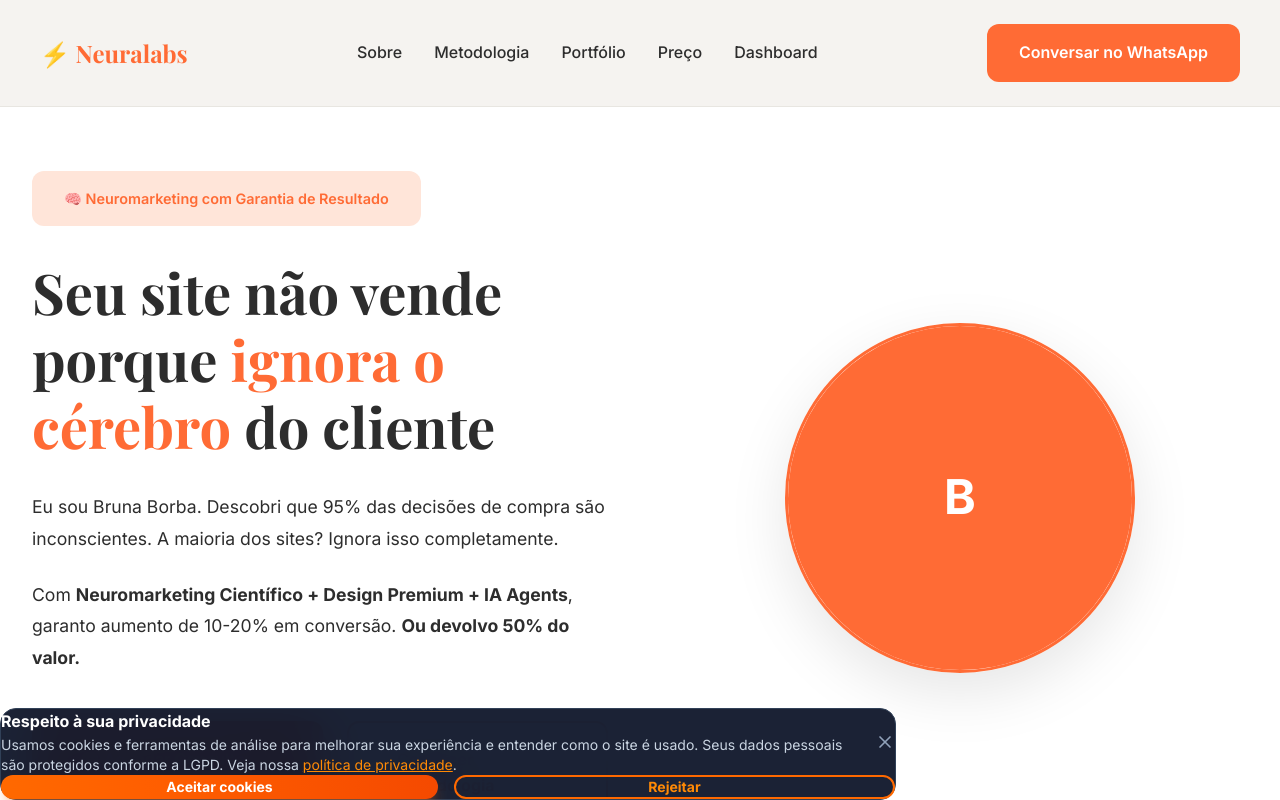
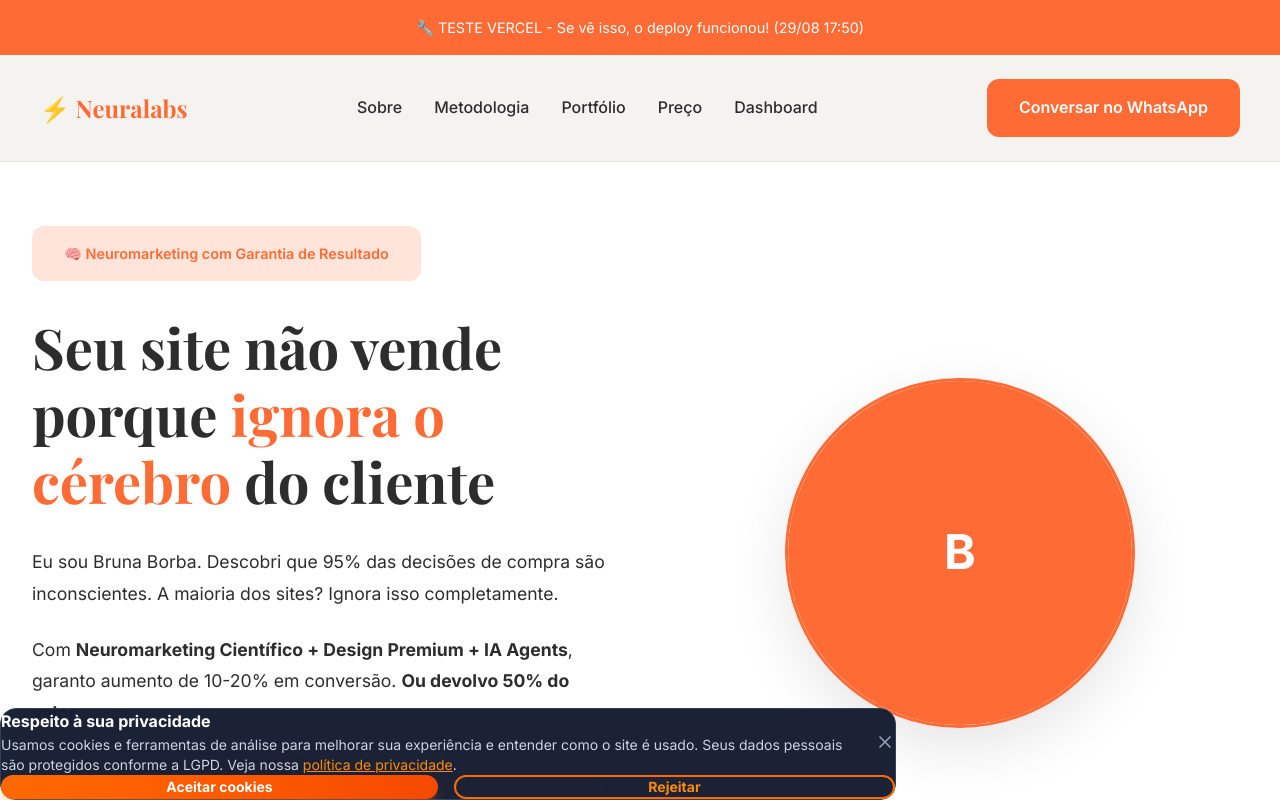
Before and after one commit to BrunaBorbam/Neuralabs, a Next.js app: page / in a window 1280 px wide. Shown: the top 800 px of the page. Built offline with nearby package versions, Linux system fonts and the light colour scheme; no server answers.

Commit message:
Test: Add visible banner to diagnose Vercel cache

```diff
--- a/app/page.tsx
+++ b/app/page.tsx
@@ -651,6 +651,11 @@ export default function Home() {
       `}</style>
 
       <div className="min-h-screen">
+        {/* TEST BANNER - Remove after testing */}
+        <div style={{ background: '#FF6B35', color: 'white', padding: '1rem', textAlign: 'center', fontSize: '0.9rem' }}>
+          🔧 TESTE VERCEL - Se vê isso, o deploy funcionou! (29/08 17:50)
+        </div>
+
         {/* HEADER */}
         <header>
           <nav>
```
